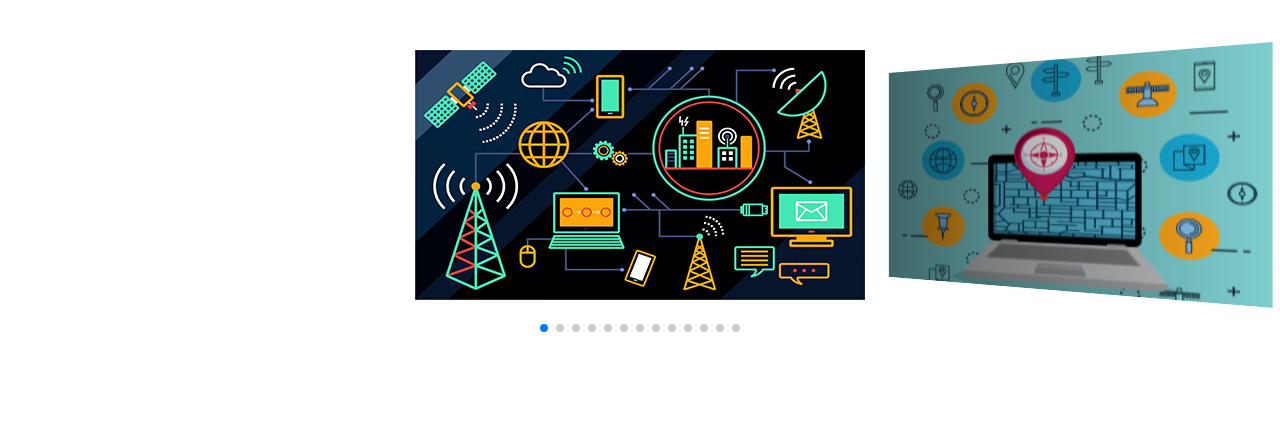
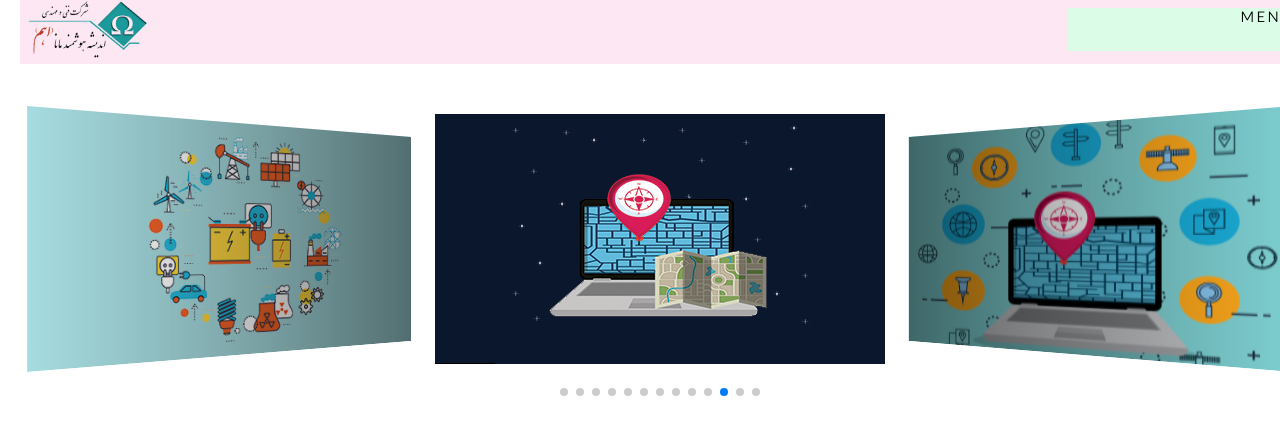
Before and after one commit to maryammohebbi/Mana-Next-ver, a Next.js app: page / in a window 1280 px wide. Shown: the top 434 px of the page. Built offline with nearby package versions, Linux system fonts and the light colour scheme.

Commit message:
header initial ui added

```diff
--- a/src/app/_components/Slider/Slider.jsx
+++ b/src/app/_components/Slider/Slider.jsx
@@ -39,6 +39,7 @@ function Slider() {
         grabCursor={true}
         centeredSlides={true}
         slidesPerView={"auto"}
+        initialSlide={2}
         coverflowEffect={{
           rotate: 50,
           stretch: 0,
@@ -48,6 +49,11 @@ function Slider() {
         }}
         pagination={true}
         modules={[EffectCoverflow, Pagination]}
+        breakpoints={{
+          0: { slidesPerView: 1 },
+          640: { slidesPerView: 2 },
+          1024: { slidesPerView: "auto" },
+        }}
         className="mySwiper"
       >
         {slideList.map((s) => (
--- /dev/null
+++ b/src/app/_components/header/Header.jsx
@@ -0,0 +1,17 @@
+import Image from "next/image";
+import React from "react";
+
+function Header() {
+  return (
+    <div className="h-16 w-full bg-pink-100">
+      <div className="flex justify-between w-full h-full max-w-sm sm:max-w-2xl lg:max-w-7xl mx-auto p-2">
+        <div className="w-56 h-[90%] bg-green-100"> M E N U</div>
+        <div className="h-[90%] flex items-center justify-center">
+          <Image src="/images/logo.png" width={120} height={70} alt="ohm" />
+        </div>
+      </div>
+    </div>
+  );
+}
+
+export default Header;
--- a/src/app/layout.jsx
+++ b/src/app/layout.jsx
@@ -8,9 +8,9 @@ export const metadata = {
 
 export default function RootLayout({ children }) {
   return (
-    <html lang="fa">
+    <html lang="fa" dir="rtl">
       <body className={`${yekanFont.variable} font-sans min-h-screen`}>
-        {children}
+        <div className="flex flex-col h-full">{children}</div>
       </body>
     </html>
   );
--- a/src/app/page.jsx
+++ b/src/app/page.jsx
@@ -1,9 +1,13 @@
 import Slider from "./_components/Slider/Slider";
+import Header from "./_components/header/Header";
 
 export default function Home() {
   return (
     <div>
-      <Slider />
+      <Header />
+      <div className="max-w-sm sm:max-w-2xl lg:max-w-7xl mx-auto">
+        <Slider />
+      </div>
     </div>
   );
 }
```
